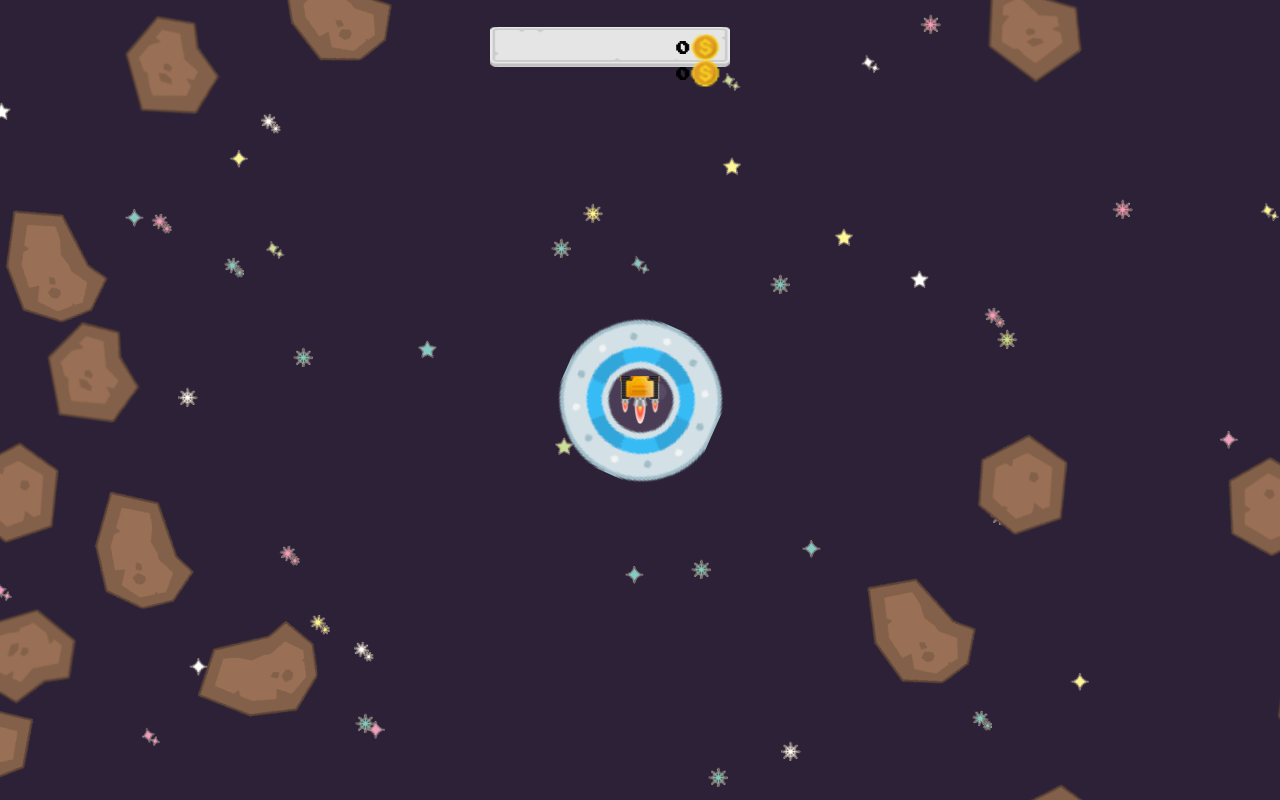
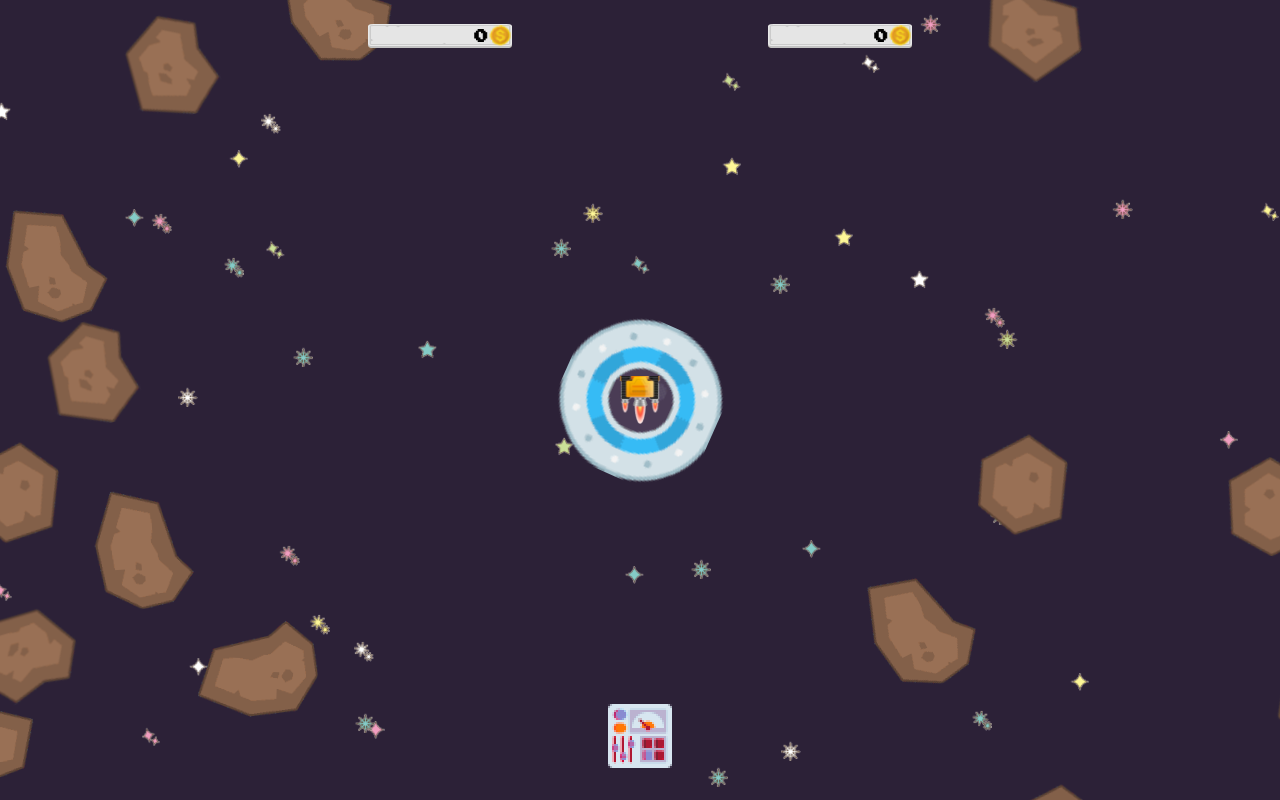
Before and after one commit to angelraver/spaceminer, a website built with webpack: page src/index.html in a window 1280 px wide. Built offline with nearby package versions, Linux system fonts and the light colour scheme.

Commit message:
Adding control button to open inventory and UI

```diff
--- a/src/background.ts
+++ b/src/background.ts
@@ -6,6 +6,7 @@ import SPRITE from "./sprite";
 export default class BACKGROUND extends SPRITE {
   constructor(props: any) {
     super(props)
+    this.type = 'background'
   }
   draw(): void {
     if (!this.fixed) {
--- a/src/config.d.ts
+++ b/src/config.d.ts
@@ -13,10 +13,7 @@ export declare const CONFIG: {
     OFFSET_DESKTOP_X: number;
     OFFSET_DESKTOP_Y: number;
 };
-/**
- * Collection of Asteroid sprites
- */
-export declare const ASTEROIDS_MODELS_BREAK: AsteroidModel[];
+export declare const ASTEROIDS_MODELS_FRESH: AsteroidModel[];
 /**
  * Collection of minerals for the cargo
  */
--- a/src/game.d.ts
+++ b/src/game.d.ts
@@ -7,7 +7,7 @@ import HERO from './hero';
 import BACKGROUND from './background';
 import PLAIN from './plain';
 import INVENTORY from './inventory';
-import UIPANEL from './uiPanel';
+import UI from './uiPanel';
 export default class GAME {
     Device: string;
     W: number;
@@ -43,7 +43,7 @@ export default class GAME {
     VisibleArea: PLAIN;
     LevelLimits: Limits;
     Inventory: INVENTORY;
-    UiPanel: UIPANEL;
+    UiPanel: UI;
     constructor();
     /**
      * to know the current device desktop or mobile
--- a/src/game.ts
+++ b/src/game.ts
@@ -8,7 +8,7 @@ import HERO from './hero'
 import BACKGROUND from './background'
 import PLAIN from './plain'
 import INVENTORY from './inventory'
-import UIPANEL from './uiPanel'
+import UI from './uiPanel'
 
 const MOBILE = 'mobile'
 const DESKTOP = 'desktop'
@@ -48,7 +48,7 @@ export default class GAME {
   VisibleArea: PLAIN
   LevelLimits: Limits
   Inventory: INVENTORY
-  UiPanel: UIPANEL
+  UiPanel: UI
   constructor() {
     this.W = window.innerWidth
     this.H = window.innerHeight
--- a/src/hero.ts
+++ b/src/hero.ts
@@ -51,8 +51,12 @@ export default class HERO extends SPRITE {
    * @param e
    */
   click(e: Ordinal) {
-    const hittingAsteroid = Utils.isHiting(e, g.CurrentAsteroid)
-    if (!hittingAsteroid) {
+    // if the inventory is on dont move
+    if (g.Inventory.showInventory) return
+    // if the click is on the controls button dont move
+    if (Utils.isHiting(e, g.UiPanel.controlsButton)) return
+    // if not hitting the asteroid move!
+    if (!Utils.isHiting(e, g.CurrentAsteroid)) {
       Sound.play('engine')
     }
     this.setPath({ x: e.x, y: e.y })
--- a/src/index.html
+++ b/src/index.html
@@ -2,7 +2,7 @@
 <html>
   <head>
     <meta charset="utf-8" />
-    <title>SPACE MINER</title>
+    <title>SPACE MINER 0.3</title>
     <meta name="viewport" content="width=device-width, initial-scale=1.0" />
   </head>
   <body>
--- a/src/inventory.d.ts
+++ b/src/inventory.d.ts
@@ -8,6 +8,7 @@ type MineralsAccount = {
  * Sprite class
  */
 export default class INVENTORY {
+    showInventory: Boolean;
     background: BACKGROUND;
     minerals: BACKGROUND[];
     mineralsTypes: string[];
--- a/src/inventory.ts
+++ b/src/inventory.ts
@@ -11,6 +11,7 @@ type MineralsAccount = {
  * Sprite class
  */
 export default class INVENTORY {
+  showInventory: Boolean
   background: BACKGROUND
   minerals: BACKGROUND[]
   mineralsTypes: string[]
@@ -18,17 +19,18 @@ export default class INVENTORY {
   slots: []
   constructor() {
     this.create()
+    this.showInventory = false
   }
 
   create() {
     this.background = new BACKGROUND({
       id: 'inventory',
-      w: 10,
-      h: 10,
-      frameX: 0,
-      frameY: 50,
-      frameW: 190,
-      frameH: 97,
+      w: 50,
+      h: 80,
+      frameX: 190,
+      frameY: 0,
+      frameW: 110,
+      frameH: 145,
       sheet: 'ui.png',
       frameTotal: 1,
       fixed: true
@@ -41,7 +43,9 @@ export default class INVENTORY {
   }
 
   draw() {
-    // this.background.draw()
+    if (g.Inventory.showInventory) {
+      this.background.draw()
+    }
   }
 
   getMineral(type: string): Mineral {
--- a/src/screenLevelStart.ts
+++ b/src/screenLevelStart.ts
@@ -7,7 +7,7 @@ import CROSSHAIR from './crosshair'
 import Utils from './utils'
 import PLAIN from './plain'
 import INVENTORY from './inventory'
-import UIPANEL from './uiPanel'
+import UI from './uiPanel'
 
 /**
  * Prepare the game stats before the action screen
@@ -99,7 +99,7 @@ export default function screenLevelStart() {
     })
 
     g.Inventory = new INVENTORY()
-    g.UiPanel = new UIPANEL()
+    g.UiPanel = new UI()
   }
 
   g.CurrentScreen = 'action'
@@ -110,6 +110,7 @@ export default function screenLevelStart() {
   function click(e: any): void {
     g.Hero.click(e)
     g.CurrentAsteroid?.click(e)
+    g.UiPanel.click(e)
   }
 
   document.body.addEventListener('click', click)
--- a/src/sprite.d.ts
+++ b/src/sprite.d.ts
@@ -4,6 +4,7 @@ import { Ordinal } from './types';
  */
 export default class SPRITE {
     id: string;
+    type: string;
     y: number;
     x: number;
     h: number;
--- a/src/sprite.ts
+++ b/src/sprite.ts
@@ -8,6 +8,7 @@ const TWEEN = require('@tweenjs/tween.js')
  */
 export default class SPRITE {
   id: string
+  type: string
   y: number
   x: number
   h: number
@@ -41,6 +42,7 @@ export default class SPRITE {
     rotationInterval: any
   }
   constructor(props: any) {
+    this.type = 'sprite'
     this.id = props.id
     this.y = props.y
     this.x = props.x
--- a/src/types.d.ts
+++ b/src/types.d.ts
@@ -5,6 +5,8 @@ export type Ordinal = {
 export type AsteroidModel = {
     h: number;
     w: number;
+    x: number;
+    y: number;
     sheet: Sheet;
 };
 export type Limits = {
--- a/src/uiPanel.ts
+++ b/src/uiPanel.ts
@@ -1,26 +1,52 @@
-import { CONFIG as C, MINERALS, INVENTORY_SLOT, INVENTORY_MINERAL_POSITIONS } from './config'
+import Utils from './utils'
+import { Ordinal } from './types'
 import BACKGROUND from './background'
 import TEXT from './text'
 import SPRITE from './sprite'
 
-export default class UIPANEL {
-  panel: BACKGROUND
-  xp: TEXT
+export default class UI {
+  controlsButton: SPRITE
+  xpPanel: BACKGROUND
+  xpText: TEXT
   xpIcon: SPRITE
-  money: TEXT
+  moneyPanel: BACKGROUND
+  moneyText: TEXT
   moneyIcon: SPRITE
+  fontSize: number
   constructor() {
+    this.fontSize = g.Block * 3
     this.create()
   }
 
   create() {
-    this.panel = new BACKGROUND({
+    this.setXp()
+    this.setMoney()
+    this.setControls()
+  }
+
+  setControls() {
+    this.controlsButton = new BACKGROUND({
+      fixed: true,
+      id: 'ui_controlsButton',
+      w: 8,
+      h: 8,
+      frameX: 0,
+      frameY: 0,
+      frameW: 64,
+      frameH: 64,
+      totaFrames: 1,
+      sheet: 'controls-icon.png'
+    })
+    this.controlsButton.x = g.W / 2 - this.controlsButton.w / 2
+    this.controlsButton.y = g.H - this.controlsButton.h * 1.5
+  }
+
+  setXp() {
+    this.xpPanel = new BACKGROUND({
       fixed: true,
       id: 'ui_panel',
-      x: g.W / 2 - 150,
-      y: g.H / 30,
-      w: 30,
-      h: 5,
+      w: 18,
+      h: 3,
       frameX: 0,
       frameY: 0,
       frameW: 190,
@@ -28,20 +54,14 @@ export default class UIPANEL {
       totaFrames: 1,
       sheet: 'ui.png'
     })
-    this.xp = new TEXT({
-      x: this.panel.x + this.panel.w - 40,
-      y: this.panel.y + 28,
-      size: 24,
-      color: 'black',
-      colorLine: 'black',
-      align: 'end'
-    })
+    this.xpPanel.x = g.W / 2 + g.W / 10
+    this.xpPanel.y = this.xpPanel.h
+
     this.xpIcon = new SPRITE({
+      id: 'ui_xpIcon',
       fixed: true,
-      x: this.xp.x + 15,
-      y: this.xp.y - 5,
-      w: 4,
-      h: 4,
+      w: 3,
+      h: 3,
       frameX: 0,
       frameY: 0,
       frameW: 17,
@@ -50,20 +70,41 @@ export default class UIPANEL {
       frameTotal: 1,
       sheet: 'xpicon.png'
     })
-    this.money = new TEXT({
-      x: this.panel.x + this.panel.w - 40,
-      y: this.panel.y + 54,
-      size: 24,
+    this.xpIcon.x = this.xpPanel.x + this.xpPanel.w - this.xpIcon.w / 2
+    this.xpIcon.y = this.xpPanel.y + this.xpIcon.h / 1.8
+
+    this.xpText = new TEXT({
+      id: 'ui_xpText',
+      x: this.xpPanel.x + this.xpPanel.w - this.xpIcon.w,
+      y: this.xpPanel.y + g.Block * 2.4,
+      size: this.fontSize,
       color: 'black',
       colorLine: 'black',
       align: 'end'
     })
+  }
+
+  setMoney() {
+    this.moneyPanel = new BACKGROUND({
+      fixed: true,
+      id: 'ui_moneyPanel',
+      w: 18,
+      h: 3,
+      frameX: 0,
+      frameY: 0,
+      frameW: 190,
+      frameH: 49 ,
+      totaFrames: 1,
+      sheet: 'ui.png'
+    })
+    this.moneyPanel.x = g.W / 2 - this.moneyPanel.w - g.W / 10
+    this.moneyPanel.y = this.moneyPanel.h
+
     this.moneyIcon = new SPRITE({
+      id: 'ui_moneyIcon',
       fixed: true,
-      x: this.money.x + 15,
-      y: this.money.y - 5,
-      w: 4,
-      h: 4,
+      w: 3,
+      h: 3,
       frameX: 0,
       frameY: 0,
       frameW: 17,
@@ -72,16 +113,46 @@ export default class UIPANEL {
       frameTotal: 1,
       sheet: 'moneyicon.png'
     })
+    this.moneyIcon.x = this.moneyPanel.x + this.moneyPanel.w - this.moneyIcon.w / 2
+    this.moneyIcon.y = this.moneyPanel.y + this.xpIcon.h / 1.8
+
+    this.moneyText = new TEXT({
+      id: 'ui_moneyText',
+      x: this.moneyPanel.x + this.moneyPanel.w - this.moneyIcon.w,
+      y: this.moneyPanel.y + g.Block * 2.4,
+      size: this.fontSize,
+      color: 'black',
+      colorLine: 'black',
+      align: 'end'
+    })
+  }
+/**
+ * Show / Hide inventory
+ */
+  click(e: Ordinal) {
+    // hitting control button
+    if (Utils.isHiting(e, g.UiPanel.controlsButton)) {
+      g.Inventory.showInventory = true
+    } else {
+      // not hitting control button
+      // hitting the inventory panel
+      if (g.Inventory.showInventory && !Utils.isHiting(e, g.Inventory.background)) {
+        g.Inventory.showInventory = false
+      }
+    }
   }
 
   draw() {
-    this.xp.text = g.XpTotal.toString()
-    this.money.text = g.MoneyTotal.toString()
+    this.xpText.text = g.XpTotal.toString()
+    this.moneyText.text = g.MoneyTotal.toString()
 
-    this.panel.draw()
-    this.xp.draw()
-    this.xpIcon.draw()
-    this.money.draw()
+    this.xpPanel.draw()
+    this.xpIcon .draw()
+    this.xpText .draw()
+    this.moneyPanel.draw()
     this.moneyIcon.draw()
+    this.moneyText.draw()
+
+    this.controlsButton.draw()
   }
 }
--- a/src/utils.d.ts
+++ b/src/utils.d.ts
@@ -1,5 +1,4 @@
 import { Ordinal } from './types';
-import SPRITE from './sprite';
 /**
  * Simple functions to return values
  * - Does not update globals
@@ -16,7 +15,7 @@ export default class Utils {
     /**
      * Returns if the given point is in colision with the given SPRITE
      */
-    static isHiting(a: Ordinal, b: SPRITE): boolean;
+    static isHiting(a: Ordinal, b: any): boolean;
     /**
      * Translate degrees to radiants
      * @param degrees
--- a/src/utils.ts
+++ b/src/utils.ts
@@ -24,13 +24,23 @@ export default class Utils {
   /**
    * Returns if the given point is in colision with the given SPRITE
    */
-  static isHiting(a: Ordinal, b: SPRITE): boolean {
+  static isHiting(a: Ordinal, b: any): boolean {
     if (b) {
-      return a.x >= b.x - b.w / 2
-      && a.x <= b.x + b.w + b.w / 2
-      && a.y >= b.y - b.h / 2
-      && a.y <= b.y + b.w + b.h / 2
+      if (b.type === 'sprite') {
+        return a.x >= b.x - b.w / 2
+          && a.x <= b.x + b.w + b.w / 2
+          && a.y >= b.y - b.h / 2
+          && a.y <= b.y + b.w + b.h / 2
+      }
+
+      if (b.type === 'background') {
+        return a.x >= b.x
+          && a.x <= b.x + b.w
+          && a.y >= b.y
+          && a.y <= b.y + b.h
+      }
     }
+
     return false
   }
 /**
```
Also changed, not shown: src/uiPanel.d.ts (+15 -4 lines), src/assets/sprites/controls-icon.png (added).
